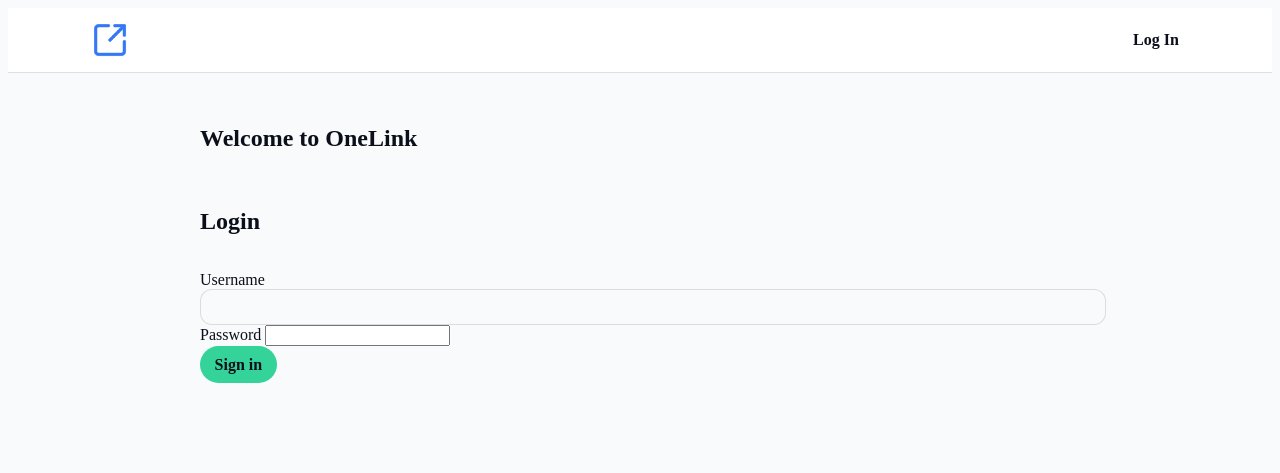
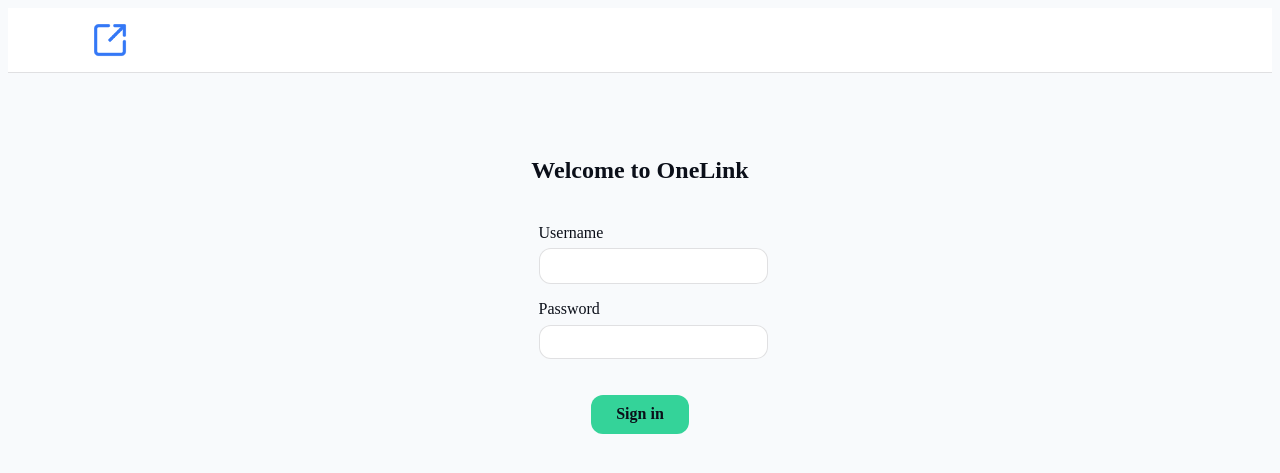
Before and after one commit to nadiaglitch/onelink, a Django app: page / in a window 1280 px wide. Shown: the top 473 px of the page. Run offline with Django 4.2, Linux system fonts and the light colour scheme.

Commit message:
Styling index page for improved user experience

```diff
--- a/static/css/site.css
+++ b/static/css/site.css
@@ -247,7 +247,7 @@ html { scroll-behavior: smooth; }
 .btn.subtle { color:var(--muted); }
 
 /* Form */
-form input[type="text"], form input[type="url"], form input[type="number"], form textarea, form input[type="file"] {
+form input[type="text"], form input[type="url"], form input[type="number"], form input[type="password"], form textarea, form input[type="file"] {
   width: 100%;
   padding: .55rem .75rem;
   border-radius: .75rem;
@@ -363,3 +363,51 @@ form input[type="text"], form input[type="url"], form input[type="number"], form
   padding: .75rem; margin-top: .75rem;
   background: linear-gradient(to top, var(--bg) 70%, rgba(0,0,0,0));
 }
+
+/* ============ LOGIN PAGE CUSTOM STYLES ============ */
+body.index-page .login-page {
+  text-align: center;                 /* Center headings and form */
+  max-width: 400px;
+  margin: 4rem auto;
+}
+
+body.index-page #welcome-title {
+  text-align: center;
+  margin-bottom: 1.5rem;              /* Space below "Welcome to OneLink" */
+}
+
+/* Form layout */
+body.index-page form {
+  display: grid;
+  gap: 1rem;               /* Adds vertical spacing between fields */
+  text-align: left;
+  margin: 0 auto;          /* Centers the form horizontally */
+}
+
+/* Ensure input spacing consistency */
+body.index-page form div {
+  display: grid;
+  gap: 0.4rem;
+}
+
+/* Button styling */
+body.index-page .login-button-wrap {
+  display: flex;
+  justify-content: center;            /* Center button */
+  margin-top: 1.2rem;                 /* Space above button */
+}
+
+/* Match button shape to inputs */
+body.index-page .btn.primary {
+  border-radius: .75rem;              /* Match input corners */
+  padding: .6rem 1.5rem;
+  font-weight: 600;
+}
+
+/* Force white fields on index (login) page */
+body.index-page form input[type="text"],
+body.index-page form input[type="password"] {
+  background: #ffffff;
+  color: #0b0f19; /* dark text for readability */
+  border: 1px solid var(--border);
+}
--- a/templates/base.html
+++ b/templates/base.html
@@ -16,12 +16,14 @@
     <link rel="icon" type="image/png" sizes="512x512" href="{% static 'favicon/android-chrome-512x512.png' %}">
 
 </head>
-<body>
+<body class="{% block body_class %}{% endblock %}">
+
   <header class="site-header" role="banner">
     <div class="container header-inner">
       <!-- Logo (left) -->
       <img src="{% static 'images/logo.png' %}" alt="Logo" class="logo">
 
+      {% if request.resolver_match.url_name != 'index' %}
         <!-- Mobile menu button -->
         <button class="nav-toggle" aria-expanded="false" aria-controls="site-nav" aria-label="Toggle navigation">
           <span class="bar"></span><span class="bar"></span><span class="bar"></span>
@@ -38,6 +40,8 @@
             {% endif %}
           </ul>
         </nav>
+      {% endif %}
+
 
     </div>
   </header>
--- a/templates/index.html
+++ b/templates/index.html
@@ -1,8 +1,10 @@
 {% extends "base.html" %}
 {% load static %}
+
+{% block body_class %}index-page{% endblock %}
+
 {% block content %}
-
-<section class="links-page" aria-labelledby="welcome-title">
+<section class="links-page login-page" aria-labelledby="welcome-title">
   <h1 id="welcome-title">Welcome to OneLink</h1>
 
   {% if user.is_authenticated %}
@@ -10,7 +12,6 @@
     <a class="btn primary" href="{% url 'link-list' %}">Go to My Links</a>
     <a class="btn danger" href="{% url 'logout' %}">Logout</a>
   {% else %}
-    <h2>Login</h2>
     <form method="post" action="{% url 'login' %}">
       {% csrf_token %}
       {% if form.errors %}
@@ -29,9 +30,10 @@
         <input id="id_password" type="password" name="password" required>
       </div>
 
-      <button class="btn primary" type="submit">Sign in</button>
+      <div class="login-button-wrap">
+        <button class="btn primary" type="submit">Sign in</button>
+      </div>
     </form>
   {% endif %}
 </section>
-
 {% endblock %}
```
Lines whose indentation alone changed are shown as unchanged.
